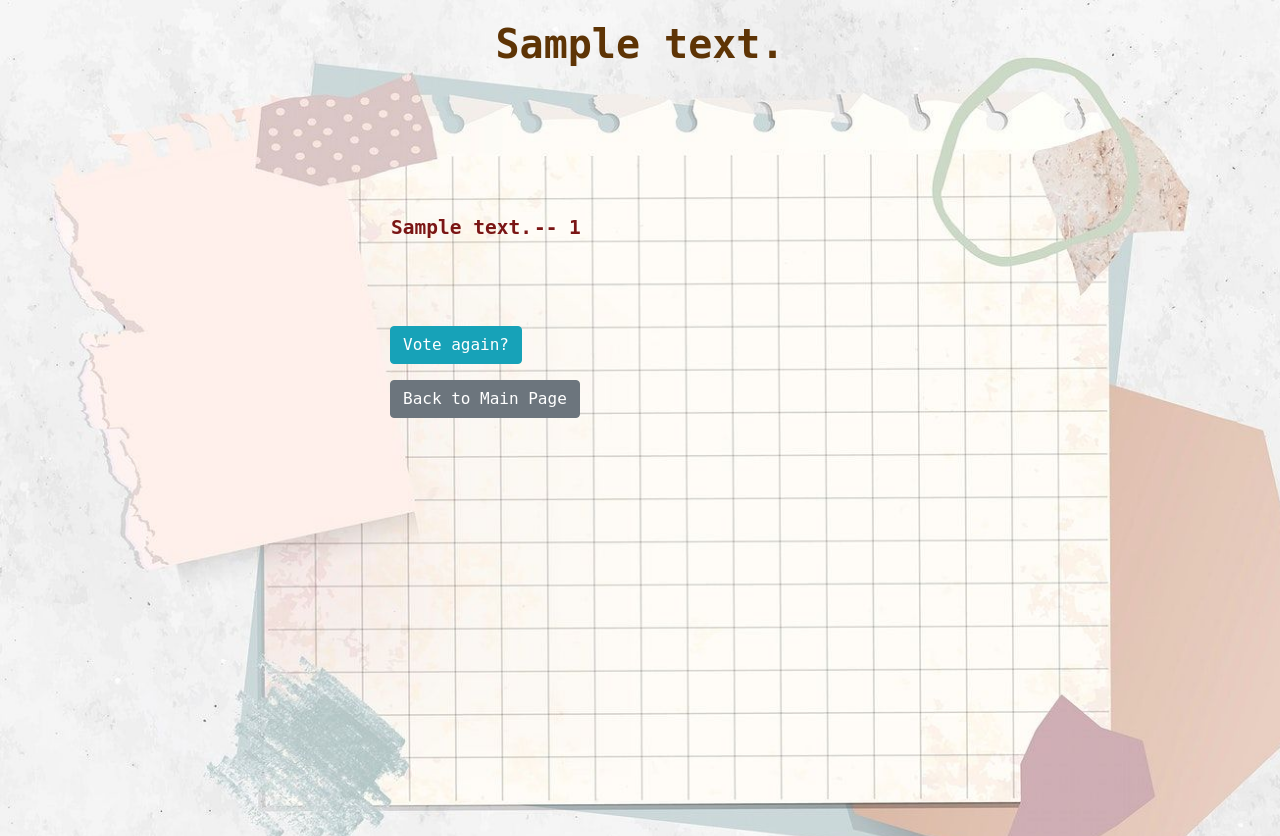
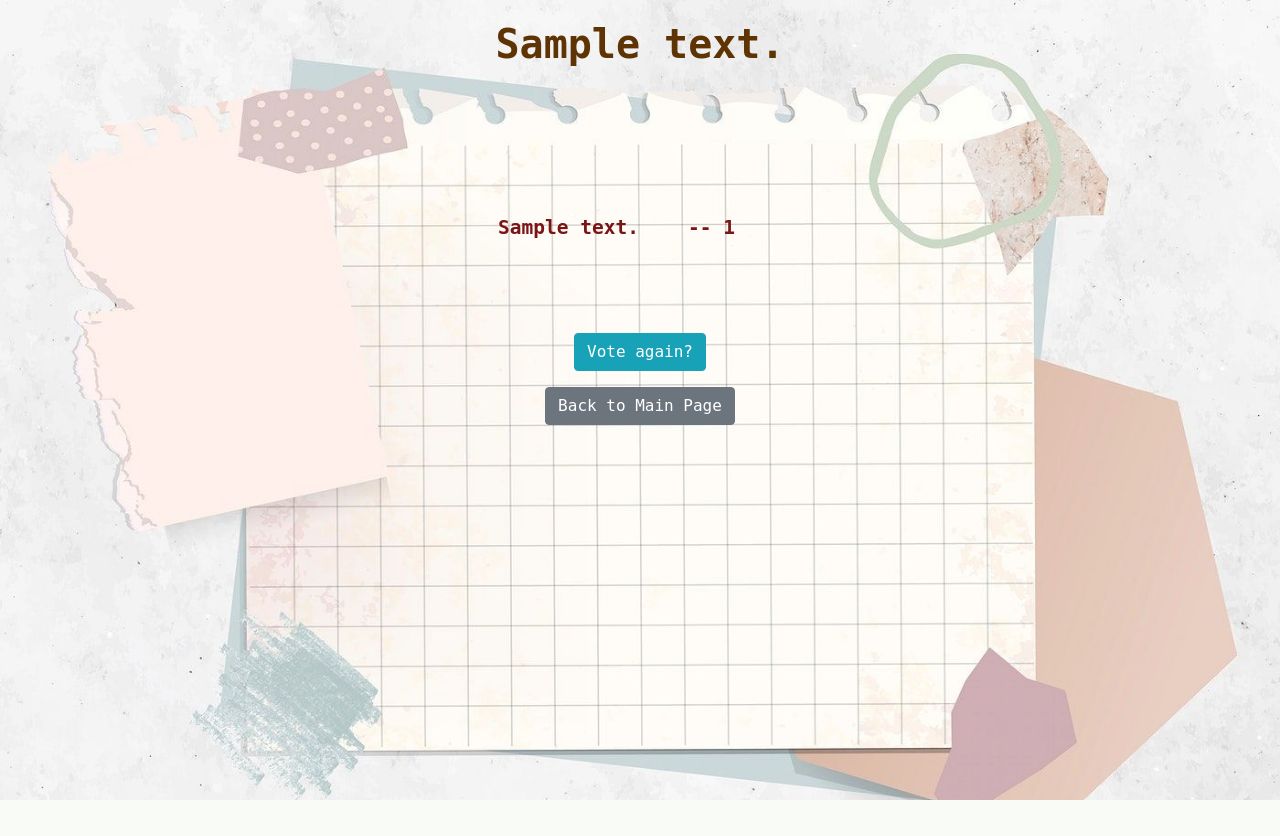
Before and after one commit to Sahadporn/ku-polls, a Django app: template mysite/polls/templates/polls/results.html in a window 1280 px wide. Shown: the top 836 px of the page. After the commit the page ends 800 px from the top, so only its background shows below. Run offline with Django 3.2, Linux system fonts and the light colour scheme; the template is opened without the code that fills it: values that come from a table or form of the project are taken from there, others are empty; tables that the repository leaves empty hold one stand-in row (values such as "Sample post"); some libraries are stand-ins or nearby versions.

Commit message:
Fix ui for detail and index page.

```diff
--- a/mysite/mysite/urls.py
+++ b/mysite/mysite/urls.py
@@ -17,6 +17,6 @@
 from django.urls import include, path
 
 urlpatterns = [
-    path('polls/', include('polls.urls')),
+    path('', include('polls.urls')),
     path('admin/', admin.site.urls),
 ]
--- a/mysite/polls/static/polls/styleDetail.css
+++ b/mysite/polls/static/polls/styleDetail.css
@@ -18,20 +18,43 @@
     /* background-color: chartreuse; */
 }
 
-#choices ul{
+#choicesVote ul{
+    text-align: center;
+
     list-style-type: none;
-    display: block;
+    /* display: block; */
     color: rgb(122, 21, 21);
     font-family: monospace;
-    margin: 25%;
+    margin: auto;
     margin-top: 10%;
     width: 50%;
     height: 50%;
-    padding-left: 70px;
-    padding-top: 10px;
+    /* padding-left: 70px; */
+    padding: 10px;
     font-size: 150%;
     font-weight: bold;
-    /* background-color: rgb(248, 252, 235); */
+    /* background-color:red; */
+}
+
+#choices {
+    color: rgb(122, 21, 21);
+    font-family: monospace;
+    margin: auto;
+    margin-top: 10%;
+    width: 50%;
+    height: 50%;
+    /* padding-left: 70px; */
+    padding-left: 10%;
+    font-size: 150%;
+    font-weight: bold;
+    /* background-color:red; */
+}
+
+table {
+    margin: auto;
+    /* background-color:blue; */
+
+    text-align: center;
 }
 
 td {
@@ -44,14 +67,14 @@
     padding-top: 10px;
     font-size: 150%;
     font-weight: bold;
-    /* background-color: rgb(248, 252, 235); */
+    /* background-color:purple; */
 }
 
 #vote_box {
     background-color: rgb(177, 235, 150);
     font-family: monospace;
     color: rgb(199, 68, 20);
-    margin-top: 10px;
+    margin-top: 10%;
     border-radius: 5px;
     border-color: rgb(48, 143, 4);
 
@@ -59,8 +82,8 @@
 
 #column2 {
     /* background-color: aqua; */
-    margin-top: 15%;
-    width: 100%;
+    padding: 15%;
+    margin: auto;
 }
 
 /* #back button{
--- a/mysite/polls/templates/polls/detail.html
+++ b/mysite/polls/templates/polls/detail.html
@@ -1,5 +1,7 @@
 {% load static %}
 <link rel="stylesheet" type="text/css" href="{% static 'polls/styleDetail.css' %}">
+<link rel="stylesheet" href="https://stackpath.bootstrapcdn.com/bootstrap/4.5.2/css/bootstrap.min.css"
+    integrity="sha384-JcKb8q3iqJ61gNV9KGb8thSsNjpSL0n8PARn9HuZOnIxN0hoP+VmmDGMN5t9UJ0Z" crossorigin="anonymous">
 
 <h1 id="title">
     {{ question.question_text }}
@@ -27,6 +29,6 @@
         <input type="submit" value="Vote" id="vote_box">
     </form>
     <a href="{% url 'polls:index' %}">
-        <input type="button" value="Back to Main Page">
+        <button type="button" class="btn btn-secondary">Back to Main Page</button>
     </a>
 </div>
--- a/mysite/polls/templates/polls/results.html
+++ b/mysite/polls/templates/polls/results.html
@@ -7,7 +7,7 @@
     {{ question.question_text }}
 </h1>
 
-<div id="choices">
+<div id="choicesVote">
     <ul>
         <li>
             <!-- {{ choice.choice_text }} -- {{ choice.votes }}  -->
@@ -24,7 +24,7 @@
             {% endfor %}
             </table>
         </li>
-       <div id="column2" style="column-count: 2; column-fill: balance;">
+       <div id="column2">
 
            <a href="{% url 'polls:detail' question.id %}" style="text-decoration: none;">
                <!-- Vote again? -->
```
Also changed, not shown: mysite/polls/static/polls/style.css (+15 -1 lines), mysite/polls/templates/polls/index.html (+6 -4 lines).
